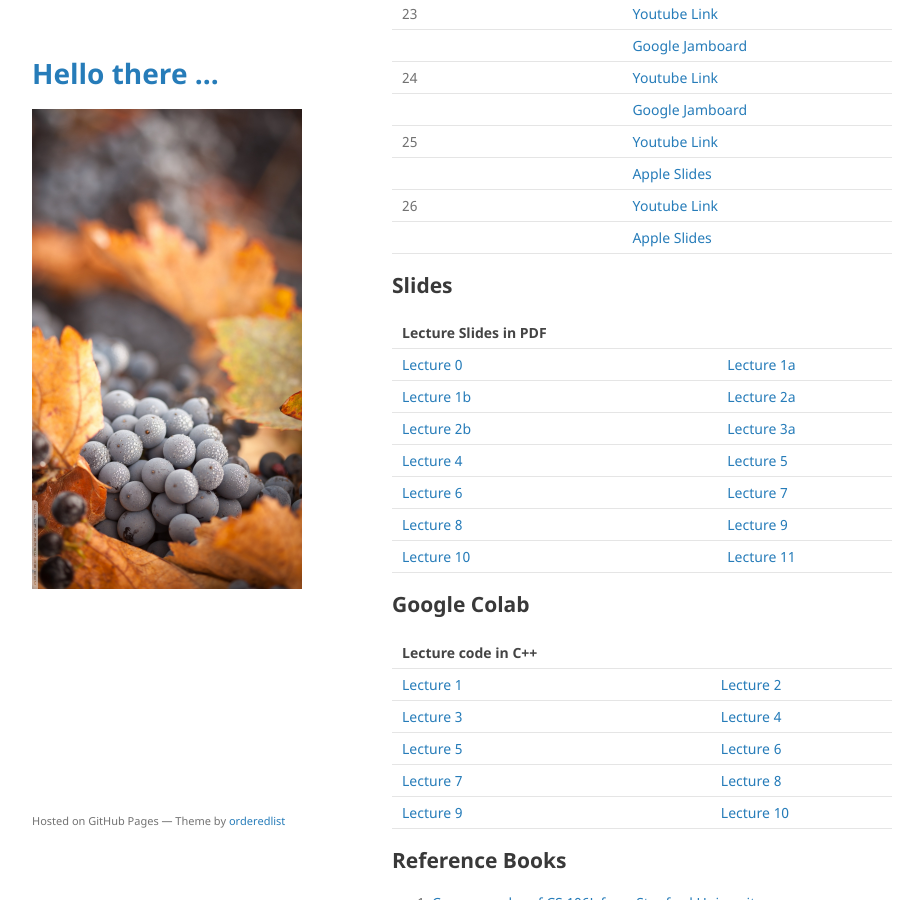
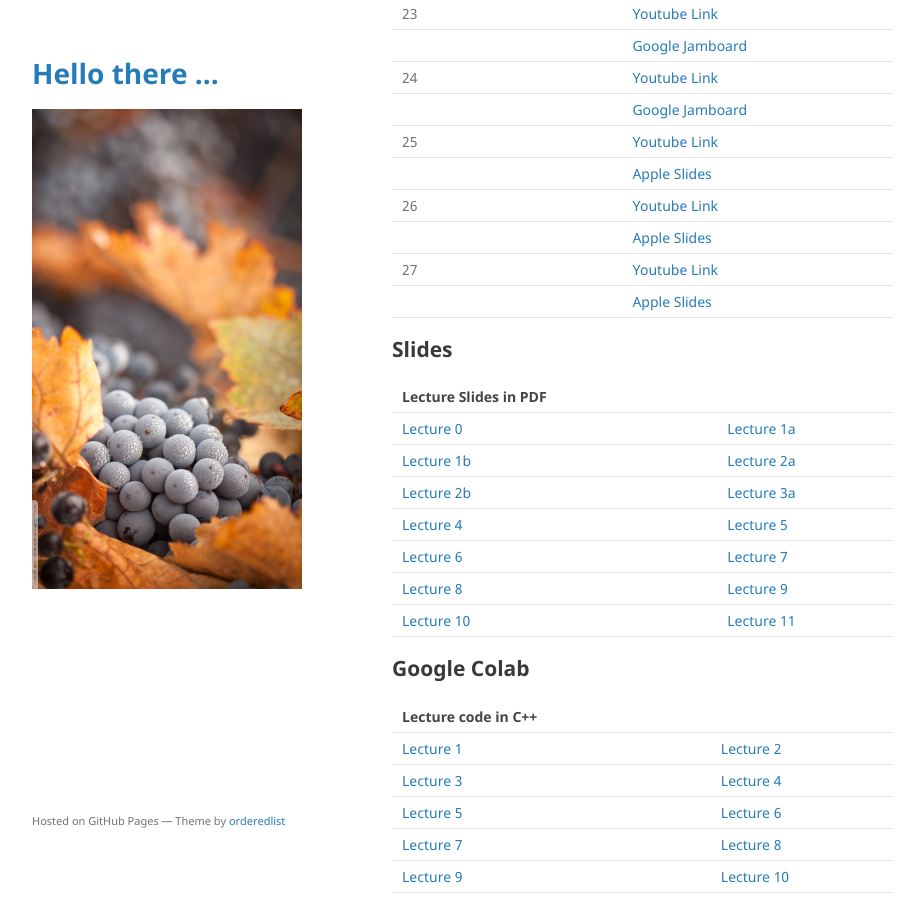
Before and after one commit to mohammadmotiurrahman/mohammadmotiurrahman.github.io, a Jekyll site: the page built from cse203_4/index.md, in a window 1280 px wide and 900 px high, scrolled down 4045 px. Shown: the whole window, without its empty margins (178-1101 px from the left). Built offline with Jekyll 4.4.1, drawn with Linux system fonts in a browser that asks for light colours; our own code applies the rules of GitHub Pages for plain Markdown files.

Commit message:
Update index.md

```diff
--- a/cse203_4/index.md
+++ b/cse203_4/index.md
@@ -135,9 +135,8 @@ environment will force me to not evaluate your exam copies.
 |         |              | [Apple Slides](https://www.icloud.com/keynote/0-BwceUj09bycI6LdTysMoQtA#Presentation_5) |
 | 26      |              | [Youtube Link](https://youtu.be/rqXCaeRwo18)                                                                   |
 |         |              | [Apple Slides](https://www.icloud.com/keynote/09LtWkH-v-yoydagIPSMtyKUw#Presentation_7) |
-
-
-
+| 27      |              | [Youtube Link](https://youtu.be/0kGh7VCaczY)                                                                   |
+|         |              | [Apple Slides](https://www.icloud.com/keynote/09LtWkH-v-yoydagIPSMtyKUw#Presentation_7) |
 
 
 ## Slides
```
